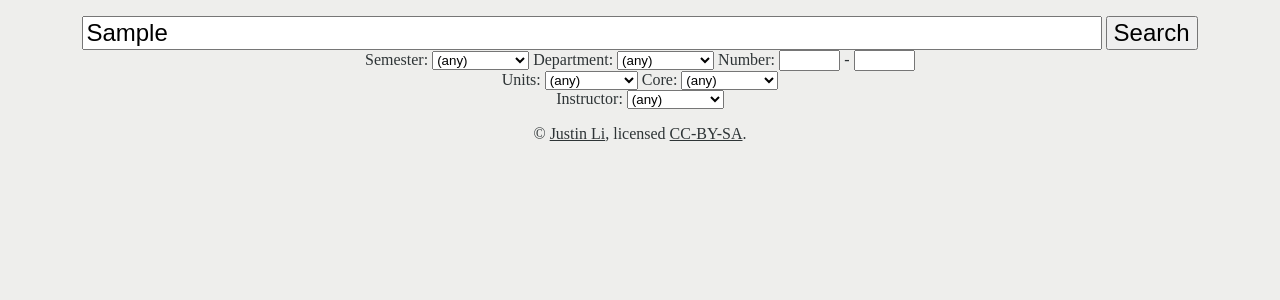
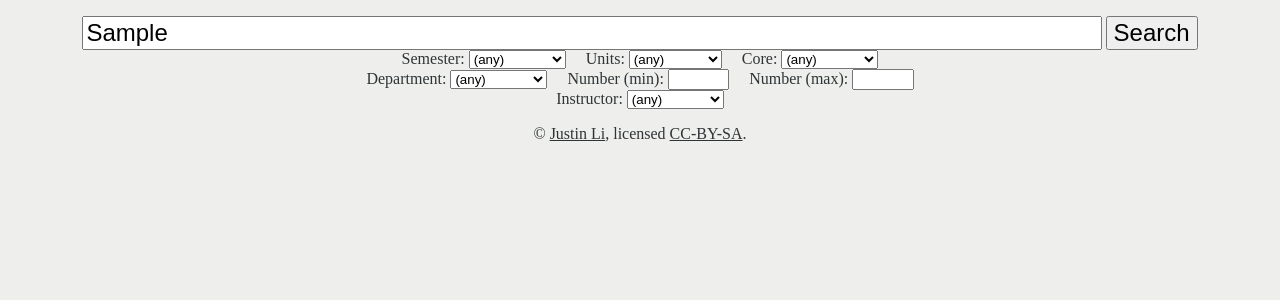
Before and after one commit to justinnhli/subitize, a Flask app: template templates/base.html in a window 1280 px wide. Shown: the part 82-382 px from the top of the page. Run offline with Flask 2, Linux system fonts and the light colour scheme; the template is opened without the code that fills it: most values are stand-ins (such as "Sample title", 1, 10 or a date in 2020).

Commit message:
reorder search filters

```diff
--- a/templates/base.html
+++ b/templates/base.html
@@ -69,6 +69,23 @@ function field_click_handler(field, dir) {
                     <option value="{{ code }}" {% if selected %}selected{% endif %}>{{ text }}</option>
                     {% endfor %}
                 </select>
+                &nbsp;&nbsp;&nbsp;
+                Units:
+                <select name="units">
+                    <option value="">(any)</option>
+                    {% for unit, selected in units %}
+                    <option value="{{ unit }}" {% if selected %}selected{% endif %}>{{ unit }}</option>
+                    {% endfor %}
+                </select>
+                &nbsp;&nbsp;&nbsp;
+                Core:
+                <select name="core">
+                    <option value="">(any)</option>
+                    {% for code, text, selected in cores %}
+                    <option value="{{ code }}" {% if selected %}selected{% endif %}>{{ text}}</option>
+                    {% endfor %}
+                </select>
+                <br>
                 Department:
                 <select name="department">
                     <option value="">(any)</option>
@@ -76,23 +93,10 @@ function field_click_handler(field, dir) {
                     <option value="{{ code }}" {% if selected %}selected{% endif %}>{{ text }}</option>
                     {% endfor %}
                 </select>
-                Number:
-                <input class="number" type="number" name="lower" value="{{ lower }}"> - <input class="number" type="number" name="upper" value="{{ upper }}">
-                <br>
-                Units:
-                <select name="units">
-                    <option value="">(any)</option>
-                    {% for unit, selected in units %}
-                    <option value="{{ unit }}" {% if selected %}selected{% endif %}>{{ unit }}</option>
-                    {% endfor %}
-                </select>
-                Core:
-                <select name="core">
-                    <option value="">(any)</option>
-                    {% for code, text, selected in cores %}
-                    <option value="{{ code }}" {% if selected %}selected{% endif %}>{{ text}}</option>
-                    {% endfor %}
-                </select>
+                &nbsp;&nbsp;&nbsp;
+                Number (min): <input class="number" type="number" name="lower" value="{{ lower }}">
+                &nbsp;&nbsp;&nbsp;
+                Number (max): <input class="number" type="number" name="upper" value="{{ upper }}">
                 <br>
                 Instructor:
                 <select name="instructor">
```
